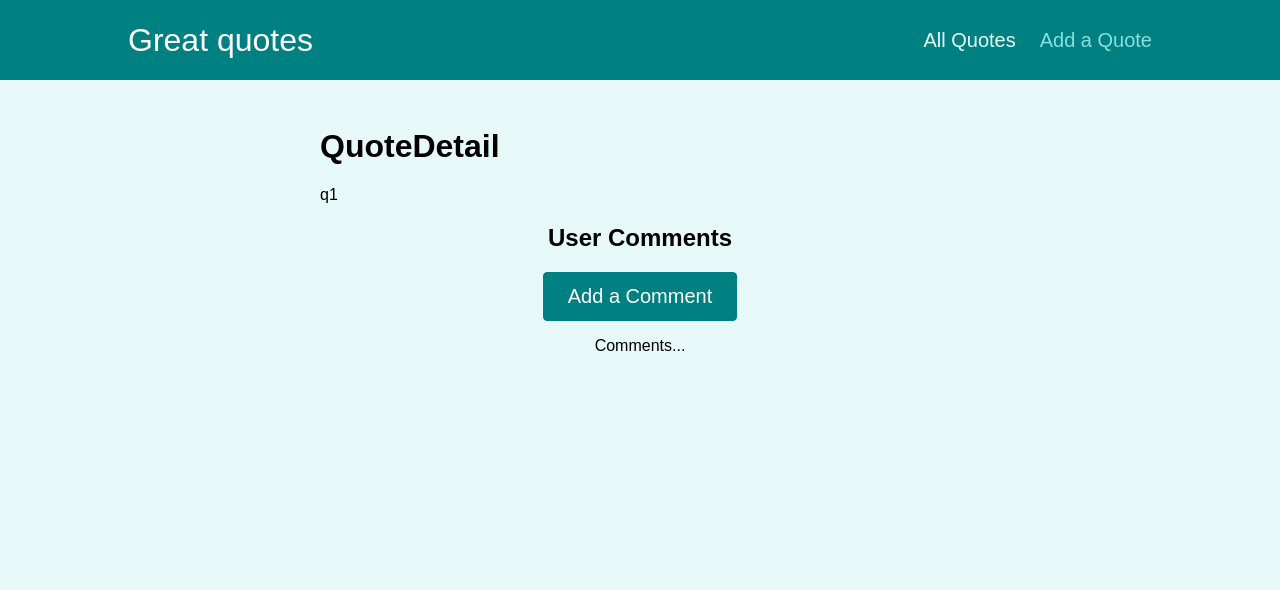
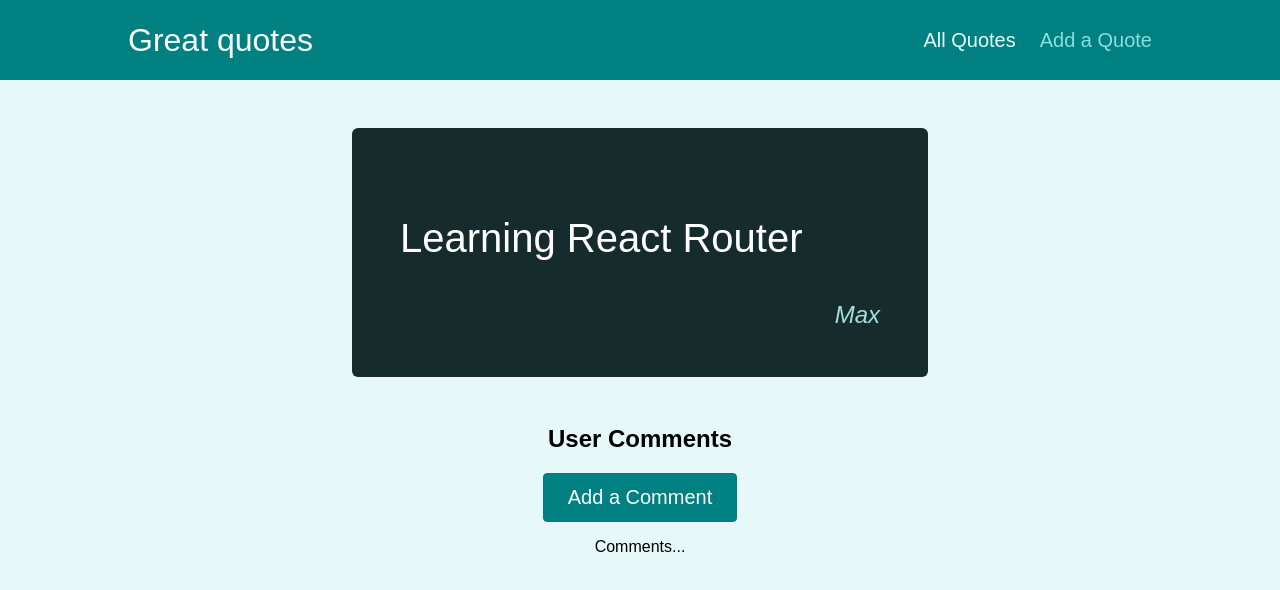
Before and after one commit to Stav93/React-Router-Practice-Project, a React (Create React App) app: page /quotes/q1/comments in a window 1280 px wide. Shown: the top 590 px of the page. Built offline with nearby package versions, Linux system fonts and the light colour scheme.

Commit message:
navigate to a specific quote

```diff
--- a/src/components/quotes/QuoteItem.js
+++ b/src/components/quotes/QuoteItem.js
@@ -1,4 +1,5 @@
-import classes from './QuoteItem.module.css';
+import classes from "./QuoteItem.module.css";
+import { Link } from "react-router-dom";
 
 const QuoteItem = (props) => {
   return (
@@ -9,9 +10,9 @@
         </blockquote>
         <figcaption>{props.author}</figcaption>
       </figure>
-      <a className='btn'>
+      <Link className="btn" to={`quotes/${props.id}`}>
         View Fullscreen
-      </a>
+      </Link>
     </li>
   );
 };
--- a/src/pages/QuoteDetail.jsx
+++ b/src/pages/QuoteDetail.jsx
@@ -1,17 +1,28 @@
 import React from "react";
 import { useParams, Route } from "react-router-dom";
 
-import Comments from "../components/comments/Comments"
+import HighlightedQuote from "../components/quotes/HighlightedQuote";
+import Comments from "../components/comments/Comments";
 
 function QuoteDetail() {
   const params = useParams();
 
+  const Quotes_Example = [
+    { id: "q1", author: "Max", text: "Learning React Router" },
+    { id: "q2", author: "Stav", text: "Learning React Router2" },
+  ];
+
+  const quote = Quotes_Example.find((quote) => quote.id === params.quoteId);
+
+  if (!quote) {
+    return <p>No Quote Found</p>
+  }
+
   return (
     <>
-      <h1>QuoteDetail</h1>
-      <p>{params.quoteId}</p>
+      <HighlightedQuote text={quote.text} author={quote.author} />
       <Route path={`/quotes/${params.quoteId}/comments`}>
-        <Comments/>
+        <Comments />
       </Route>
       {/* <Route path="/quotes/:quoteId/comments"></Route> */}
     </>
```
Also changed, not shown: 1 other file (tests, documents, lock files or other folders).
